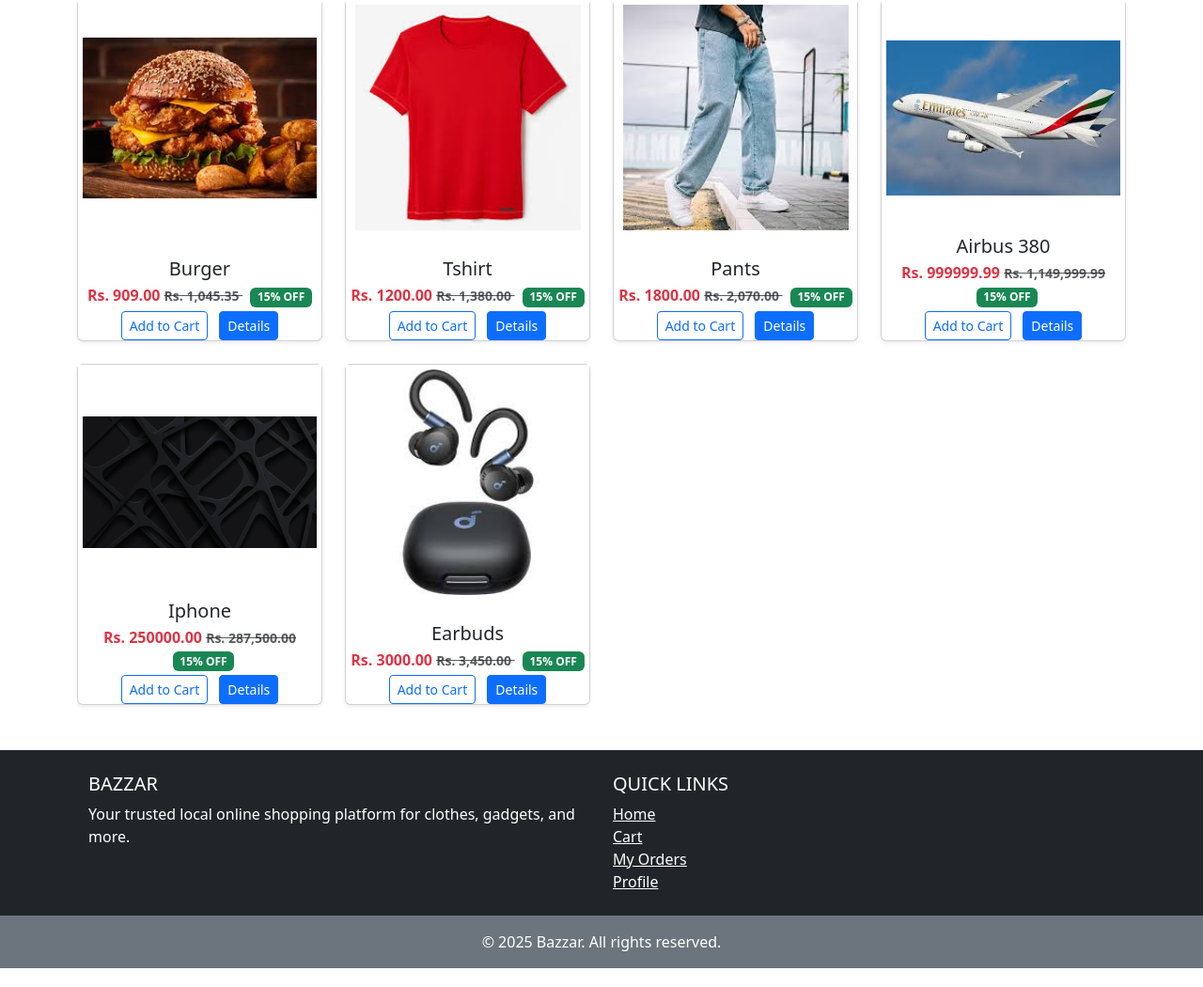
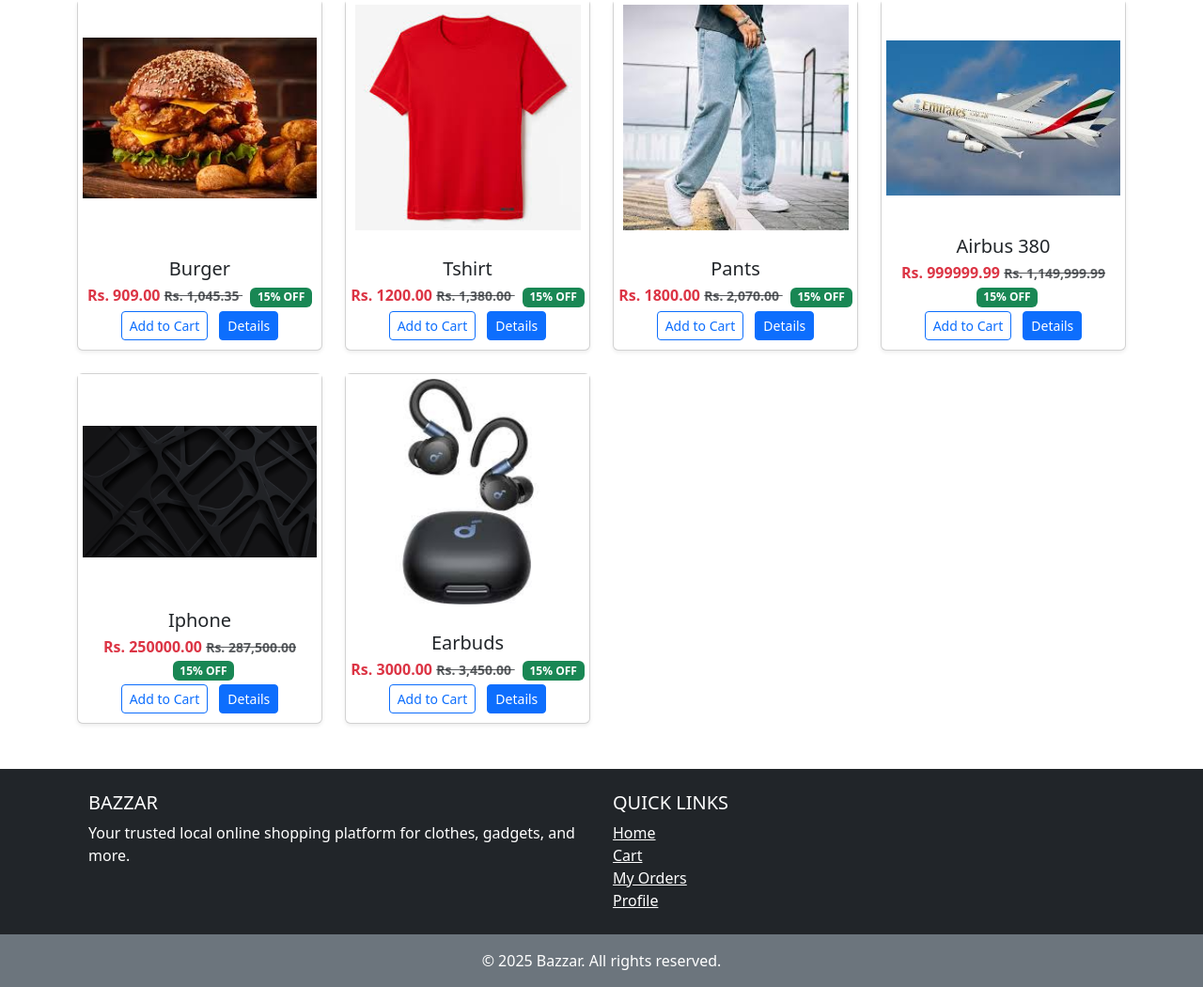
Before and after one commit to krishnabhattarai0/onlineshoppingphp, a PHP site: page / in a window 1280 px wide. Shown: the part 205-1255 px from the top of the page at 94% size. Run offline with PHP 8.4, Linux system fonts and the light colour scheme; data comes from the database, SQL or seed files in the repository.

Commit message:
padding done

```diff
--- a/index.php
+++ b/index.php
@@ -103,7 +103,7 @@
     <?php if ($products->num_rows > 0): ?>
       <?php while ($row = $products->fetch_assoc()): ?>
         <div class="col">
-          <div class="card shadow-sm text-center product-card">
+          <div class="card shadow-sm text-center product-card" style="padding-bottom: 10px;">
             <img src="<?php echo $row['image']; ?>" alt="Product Image">
             <div class="product-info">
               <h5 class="card-title mb-1"><?php echo ucfirst($row['name']); ?></h5>
```
